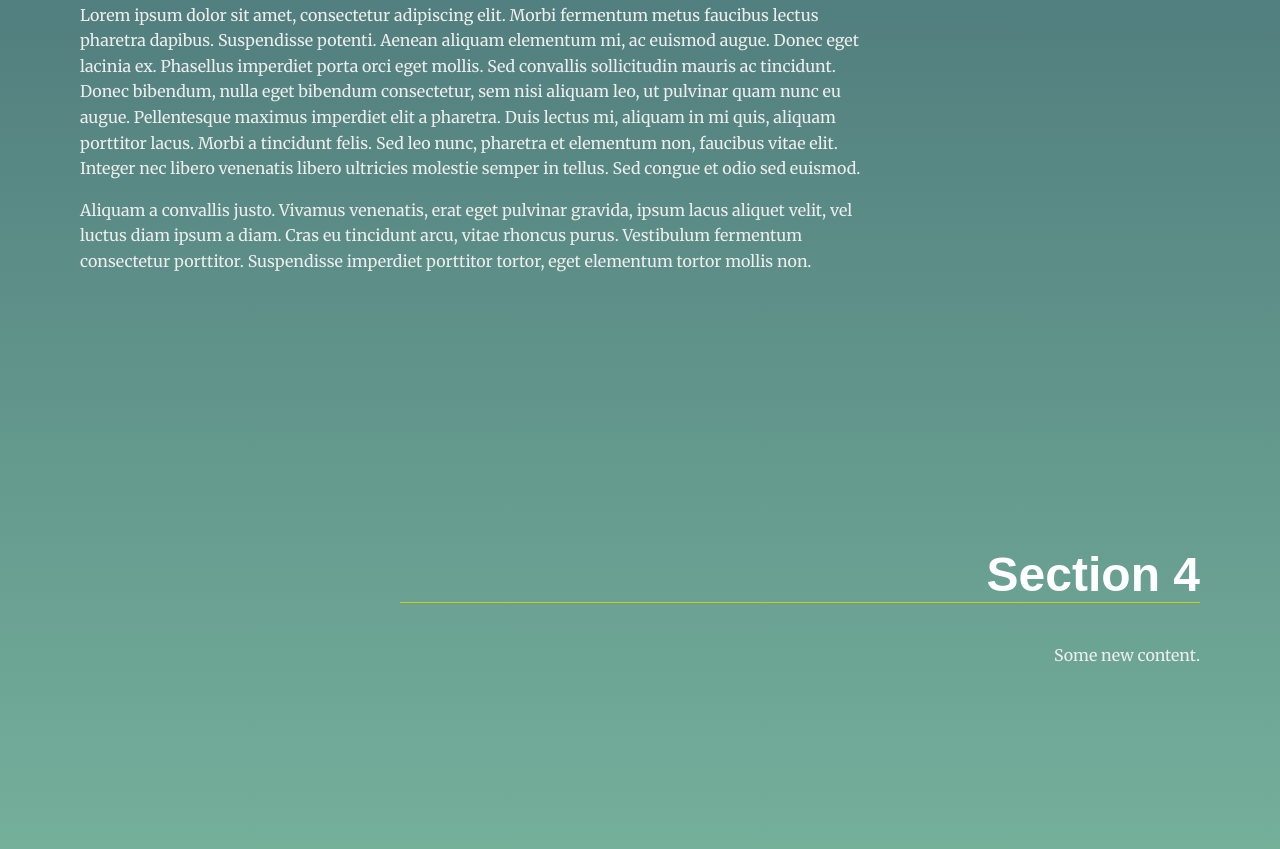
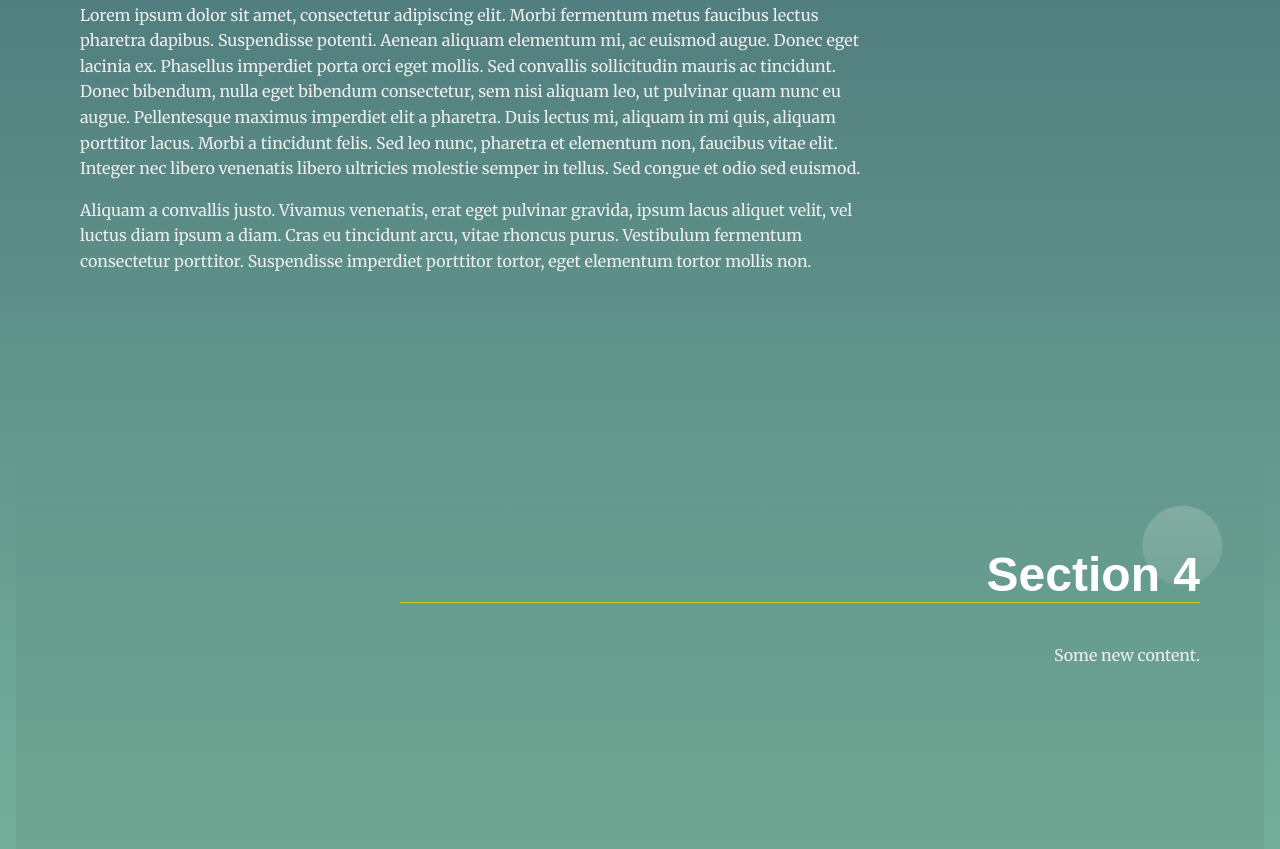
Before and after one commit to SharonMP/FEND-Project2, a plain HTML site: page index.html in a window 1280 px wide. Shown: the part 1948-2797 px from the top of the page. Drawn offline with Linux system fonts and the light colour scheme.

Commit message:
Add functionality for highlighting active section and navigation link
Changes:
- Added references provided in the review and from the class forum
- Added a background color for the navigation li elements for `active__class`. Consequently, added an id to the li elements to be able to get the active element by id
- Removed the active state logic from addScrolling function so we can add it to the event listener callback for `scroll`
- Added the function makeActive based on the mentor explanations in the forums. Added an edge case for the last section to accommodate the footer in the viewport.
- Called `makeActive()` from the event listener callback for `scroll`
- Updated the string constant `section` to be more indicative as `sectionString`

```diff
--- a/css/styles.css
+++ b/css/styles.css
@@ -209,6 +209,10 @@ section.active__class .landing__container::after {
     animation: rotate 5s linear 0s infinite forwards reverse;
 }
 
+li.active__class {
+    background-color: silver;
+}
+
 /* Section Active Styles Keyframe Animations */
 @keyframes rotate {
 	from {
--- a/js/app.js
+++ b/js/app.js
@@ -15,11 +15,11 @@
 
 const activeClass = 'active__class';
 const menuLink = '.menu__link';
-const section = 'section';
+const sectionString = 'section';
 const sectionNamePrefix = 'Section ';
 
 function addNewSection() {
-  const currentSections = document.getElementsByTagName(section);
+  const currentSections = document.getElementsByTagName(sectionString);
   const numSections = currentSections.length;
 
   const pNode = document.createElement('p');
@@ -35,9 +35,9 @@ function addNewSection() {
   divNode.appendChild(pNode);
   divNode.classList.add("landing__container")
 
-  const sectionNode = document.createElement(section);
+  const sectionNode = document.createElement(sectionString);
   sectionNode.appendChild(divNode);
-  sectionNode.id = section + (numSections + 1);
+  sectionNode.id = sectionString + (numSections + 1);
   sectionNode.dataset.nav = sectionNamePrefix + (numSections + 1);
 
   const mainNodes = document.getElementsByTagName('main');
@@ -46,7 +46,7 @@ function addNewSection() {
 }
 
 function createNavigation() {
-  const sections = document.getElementsByTagName(section);
+  const sections = document.getElementsByTagName(sectionString);
 
   const navs = document.getElementsByTagName('nav');
   const navUls = navs[0].getElementsByTagName('ul');
@@ -64,6 +64,7 @@ function createNavigation() {
     a.className = menuLink;
 
     const li = document.createElement('li');
+    li.id = 'li-' + idValue;
     li.appendChild(a);
     navUl.appendChild(li);
   }
@@ -76,18 +77,49 @@ function addScrolling() {
       const sectionId = this.getAttribute('href').substring(1);
       const sectionElement = document.getElementById(sectionId);
 
-      // Remove and add the CSS class
-      const elementsWithActiveClass = document.getElementsByClassName(activeClass);
-      for (const element of elementsWithActiveClass) {
-        element.classList.remove(activeClass);
-      }
-      sectionElement.classList.add(activeClass);
-
       // Scroll into view
       sectionElement.scrollIntoView({behavior: 'smooth'});
 
       event.preventDefault();
     });
+  }
+}
+
+/**
+In order to make the sections active, we start with the Udacity Answer from a mentor at
+https://knowledge.udacity.com/questions/85408
+
+Rather than hardcode the value `150`, we use the window.innerHeight and document.documentElement.clientHeight as
+suggested in another mentor answer at https://knowledge.udacity.com/questions/124306
+
+Since the footer is quite long, there is an edge case to handle for the last section. We add the top value of the
+footer to box.bottom to ensure that section 4 is highlighted as long as it is visible in the viewport.
+*/
+function makeActive() {
+  const sections = document.getElementsByTagName(sectionString);
+  for (const section of sections) {
+    const box = section.getBoundingClientRect();
+
+    const footerElement = document.getElementsByClassName('page__footer')[0];
+    const footerBox = footerElement.getBoundingClientRect();
+
+    let bottomValue = box.bottom;
+    if (section.id == 'section4') {
+      bottomValue = box.bottom + footerBox.top;
+    }
+
+    if ((box.top <= window.innerHeight || box.top <= document.documentElement.clientHeight)
+    && (bottomValue >= window.innerHeight || bottomValue >= document.documentElement.clientHeight)) {
+          // Apply active state on the current section and the corresponding Nav link.
+          section.classList.add(activeClass);
+          const navLiElement = document.getElementById('li-' + section.id);
+          navLiElement.classList.add(activeClass);
+    } else {
+          // Remove active state from other section and corresponding Nav link.
+          section.classList.remove(activeClass);
+          const navLiElement = document.getElementById('li-' + section.id);
+          navLiElement.classList.remove(activeClass);
+    }
   }
 }
 
@@ -108,6 +140,8 @@ function hideNavigationAfterScroll() {
     timeoutValue = setTimeout(function() {
       changeNavbarMenuState('none');
     }, 1000);
+
+    makeActive();
   });
 }
 
```
Also changed, not shown: 1 other file.
